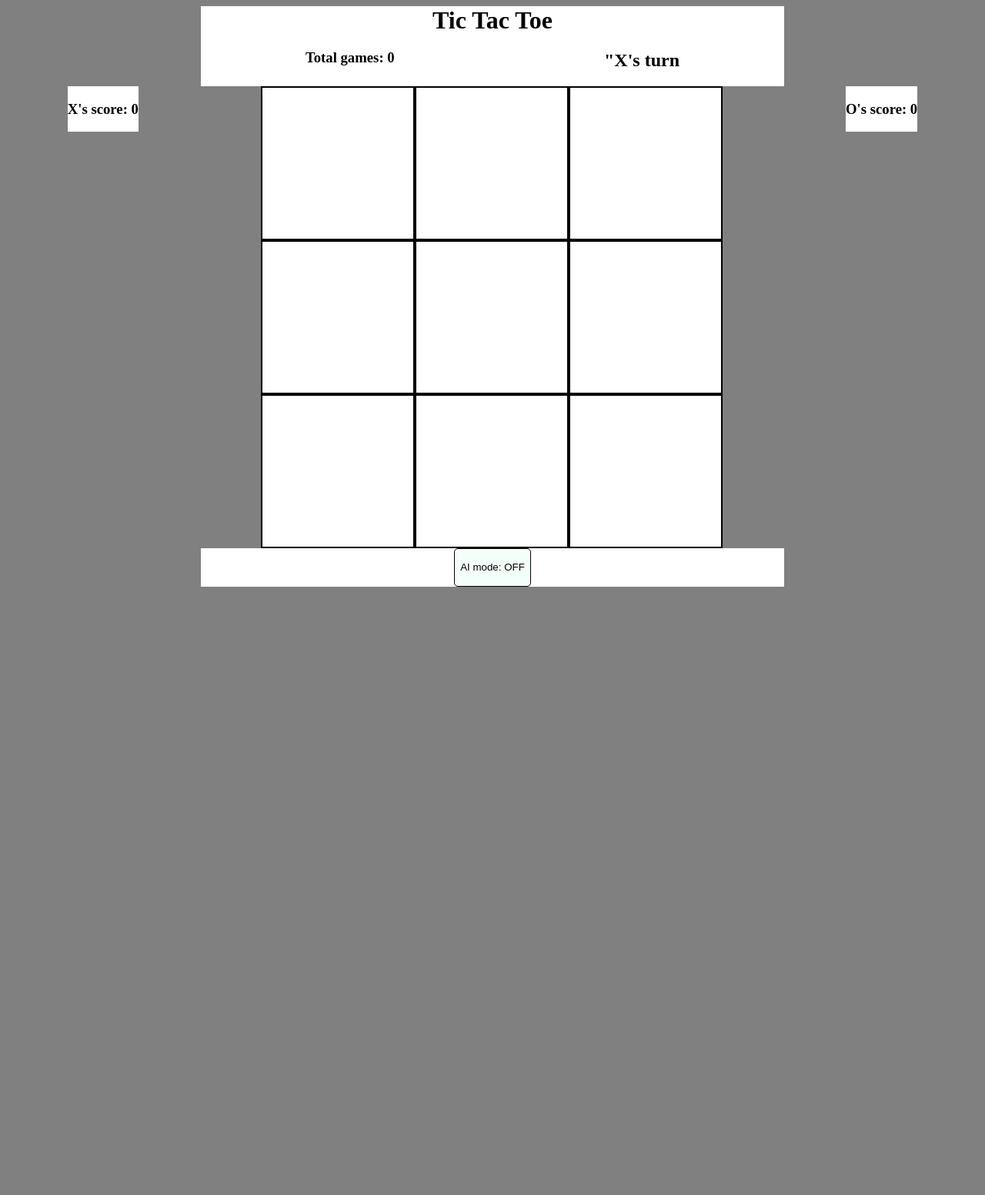
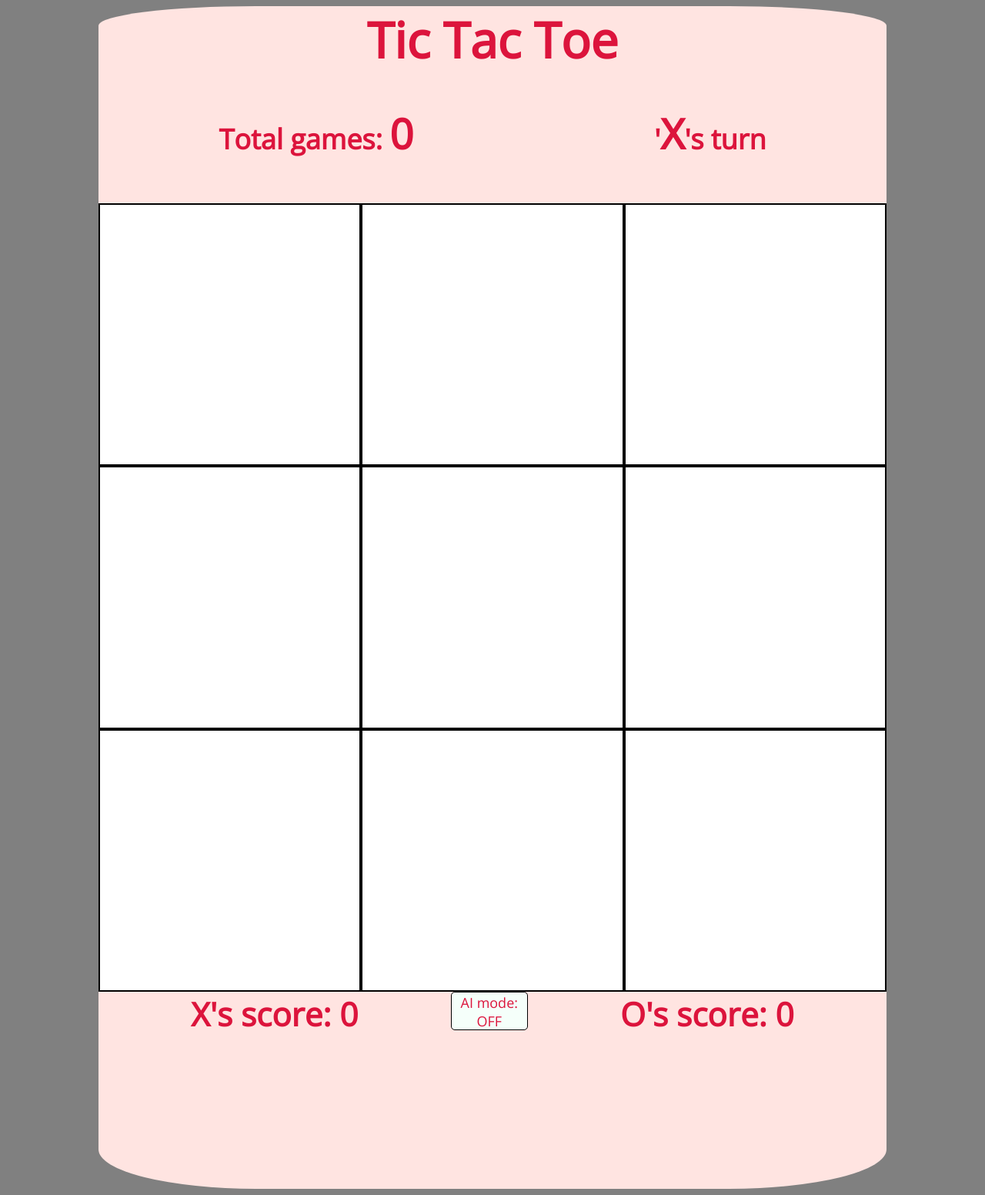
Before and after one commit to SeeSkyRobinson/Tic-Tac-Toe, a plain HTML site: page index.html in a window 1280 px wide. Shown: the whole page at 77% size. Before the commit the page ends 800 px from the top, so only its background shows below. Drawn offline with nearby package versions, Linux system fonts and the light colour scheme.

Commit message:
updated with readme

```diff
--- a/app.js
+++ b/app.js
@@ -73,7 +73,7 @@ function aiBtnClick() {
     if (aiMode === false) {
         aiMode = true
         oAIToggle.textContent = "AI"
-        aiBtn.style.backgroundColor = 'crimson'
+        aiBtn.style.backgroundColor = 'indianred'
         startAI()
         aiModeSpan.textContent = "ON"
     } else {
--- a/index.html
+++ b/index.html
@@ -7,25 +7,22 @@
     <title>Document</title>
 
     <link rel="stylesheet" href="style.css">
+    <link rel="preconnect" href="https://fonts.googleapis.com">
+    <link rel="preconnect" href="https://fonts.gstatic.com" crossorigin>
+    <link href="https://fonts.googleapis.com/css2?family=Open+Sans:wght@300&display=swap" rel="stylesheet">
 </head>
 <body>
     <header class="title">
         <h1>Tic Tac Toe</h1>
     </header>
     <section class="scores">
-
-
-        <!-- <h3 class="ai-score-wrapper">AI's score: <span class="ai-score">0</span></h3> -->
         <div class="games-turn-wrapper">
             <h3>Total games: <span class="total-games">0</span></h3>
-            <h2>"<span class='player-turn'></span>'s turn</h2>
+            <h2>'<span class='player-turn'></span>'s turn</h2>
         </div>
     </section>
 
     <div class="main">
-        <section class="first-aside">
-            <h3>X's score: <span class="x-score">0</span></h3>
-        </section>
         <section class="game-board-wrapper">
             <section class="game-board">
                 <div id="1" class="squares"></div>
@@ -39,16 +36,21 @@
                 <div id="9" class="squares"></div>
             </section>
         </section>
-        <section class="second-aside">
-            <h3><span class="o-ai-toggle">O</span>'s score: <span class="o-score">0</span></h3>
+    </div>
+    <section class="underboard-wrapper">
+        <section class="under-board">
+            <section class="first-aside">
+                <h3 class="bottom-scores">X's score: <span class="x-score">0</span></h3>
+            </section>
+            <button class="ai-btn">
+                AI mode: <span class="ai-mode-span"></span>
+            </button>
+            <section class="second-aside">
+                <h3 class="bottom-scores"><span class="o-ai-toggle">O</span>'s score: <span class="o-score">0</span></h3>
+            </section>
         </section>
-    </div>
-    <section class="under-board">
         <button class="play-again-btn">
             <span class="win-message"></span> Play again
-        </button>
-        <button class="ai-btn">
-            AI mode: <span class="ai-mode-span"></span>
         </button>
     </section>
 
--- a/style.css
+++ b/style.css
@@ -1,5 +1,7 @@
 * {
     box-sizing: border-box;
+    font-family: 'Open Sans', sans-serif;
+    color: crimson;
 
 }
 
@@ -8,23 +10,68 @@ body {
     background-color: grey;
 }
 
+
+.x-score, .win-message, .ai-mode-span, .o-ai-toggle, .o-score, .player-turns, .total-games {
+    transition: all 300ms linear;
+}
+
+
+
 .title {
-    background-color: white;
-    width: 60%;
+    background-color: mistyrose;
+    width: 80vw;
+    height:10vw;
     margin: 0 auto;
+    border-radius: 20% 20% 0 0;
 }
 
 h1 {
     margin-top: 0px;
     margin-bottom: 0px;
     text-align: center;
+    font-size: 400%;
+}
+.scores * {
+    font-size: 150%;
+    margin-top: 0;
 }
 
+.under-board {
+    background-color: mistyrose;
+    margin: 0 auto;
+    text-align: center;
+    display: flex;
+    justify-content: space-evenly;
+    flex-wrap: row nowrap;
+    margin: 0 auto;
+    font-size: 150%;
+    width: 80vw;
+    height:10vw;
+
+}
+
+.underboard-wrapper {
+    background-color: mistyrose;
+    margin: 0 auto;
+    text-align: center;
+    font-size: 150%;
+    width: 80vw;
+    height:20vw;
+    border-radius: 0 0 20% 20%;
+}
+
+
+
 .scores {
-    background-color: white;
-    width: 60%;
+    background-color: mistyrose;
+    width: 80vw;
+    height:10vw;
     margin: 0 auto;
 }
+
+
+
+
 
 .games-turn-wrapper {
     display: flex;
@@ -46,17 +93,18 @@ h1 {
     border-radius: 5px;
     box-shadow: inset 5px rgb(173, 173, 173);
     transition: all 300ms linear;
+    font-size: 50%;
 
 }
 
-.main {
+/* .main {
     display: flex;
     justify-content: space-around;
-}
+} */
 
 
 .first-aside {
-    background-color: white;
+    background-color: mistyrose;
     height: fit-content;
     width: fit-content;
 }
@@ -64,25 +112,19 @@ h1 {
 
 .game-board {
     display: grid;
-    grid-template-columns: 200px 200px 200px;
-    grid-template-rows: 200px 200px 200px;
+    grid-template-columns: 1fr 1fr 1fr;
+    grid-template-rows: 1fr 1fr 1fr;
+    height: 80vw;
+    width: 80vw;
+    margin: 0 auto;
     /* box-shadow: inset 5px black; */
 }
 
 .second-aside {
-    background-color: white;
+    background-color: mistyrose;
     height: fit-content;
     width: fit-content;
 }
-
-.under-board {
-    background-color: white;
-    width: 60%;
-    margin: 0 auto;
-    text-align: center;
-    height: fit-content;
-}
-
 
 .squares {
     /* height: 200px;
@@ -92,6 +134,7 @@ h1 {
     font-size: 200px;
     text-align: center;
     line-height: 80%;
+    transition: all 300ms linear;
 }
 
 .play-again-btn {
@@ -101,6 +144,28 @@ h1 {
     /* text-align: center; */
 }
 
+.x-score, .first-aside, .second-aside, .o-ai-toggle, .o-score, .bottom-scores {
+    margin-bottom: 0;
+    margin-top: 0;
+}
+
+@media only screen and (max-width: 600px) {
+    h1 {
+        font-size: 250%;
+    }
+    .scores *{
+        font-size: 80%;
+        padding-top: 1%;
+    }
+    .under-board * {
+        font-size: 50%;
+    }
+    .ai-btn {
+        font-size: 20%;
+    }
+}
+
+
 /* .switch-player-btn {
     height: 50px;
     margin: 0 auto;
```
Also changed, not shown: readme.txt (added).
